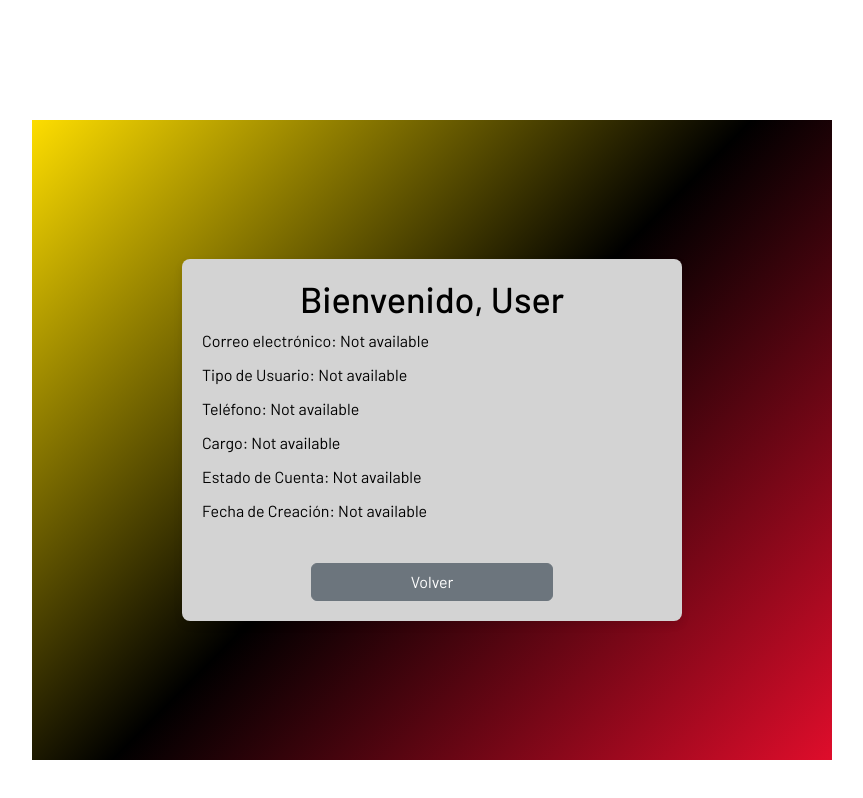
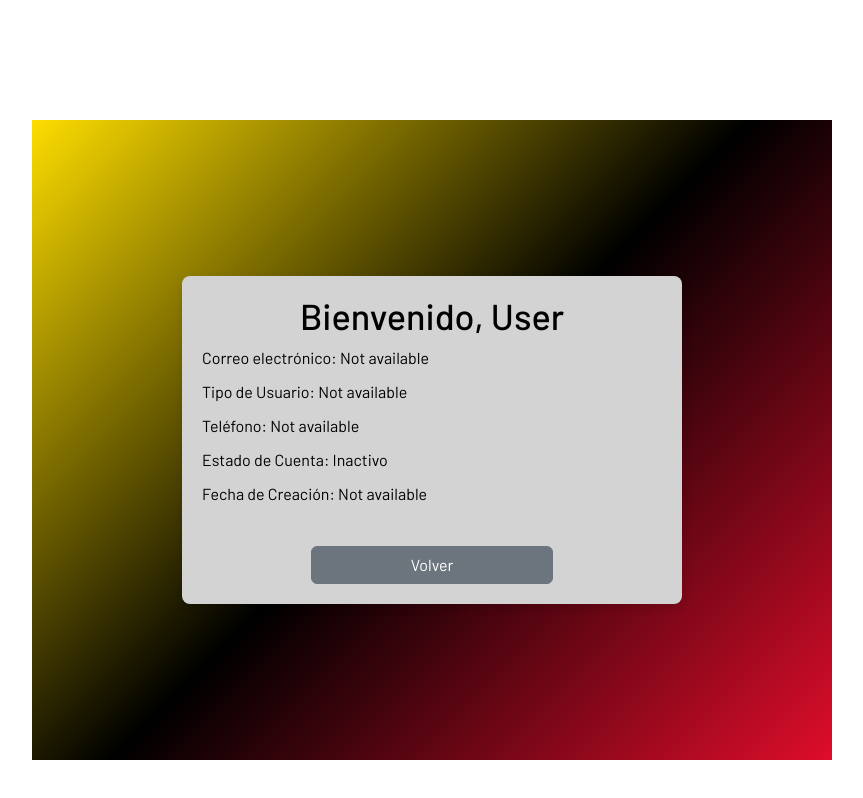
Before and after one commit to F7MH2R/grupo1GestorTickets, a React (Vite) app in the folder grupo1gestortickets.client/: page /dashboard in a window 1280 px wide. Shown: the whole page, without its empty margins (208-1071 px from the left). Built offline with nearby package versions, Linux system fonts and the light colour scheme; sample sign-in values are in the browser's storage; a web font is replaced by a local one; what chartjs-plugin-datalabels would draw is missing.

Commit message:
Update Dashboard.jsx

```diff
--- a/grupo1gestortickets.client/src/Components/Dashboard/Dashboard.jsx
+++ b/grupo1gestortickets.client/src/Components/Dashboard/Dashboard.jsx
@@ -1,40 +1,98 @@
-import React, { useEffect, useState } from 'react';
-import { Container, Row} from 'react-bootstrap';
-import { useNavigate } from 'react-router-dom';
-import { Button } from 'react-bootstrap';
-import './Dashboard.css';
+import React, { useEffect, useState } from "react";
+import { Container, Row } from "react-bootstrap";
+import { useNavigate } from "react-router-dom";
+import { Button } from "react-bootstrap";
+import "./Dashboard.css";
+import withLoader from "../Load/withLoader ";
 
 const Dashboard = () => {
   const [user, setUser] = useState(null);
   const navigate = useNavigate();
 
   useEffect(() => {
-        const storedUser = localStorage.getItem('user');
+    const storedUser = localStorage.getItem("user");
     if (storedUser) {
       setUser(JSON.parse(storedUser));
     }
   }, []);
 
   if (!user) {
-        return <p>Loading...</p>;
+    return (
+      <div>
+        <withLoader />
+      </div>
+    );
   }
 
   const handleBack = () => {
     navigate(-1);
   };
 
+  const getUserType = (type) => {
+    switch (type) {
+      case 1:
+        return "Admin";
+      case 2:
+        return "Empleado";
+      case 3:
+        return "Cliente";
+      default:
+        return "Not available";
+    }
+  };
+
+  const getAccountStatus = (status) => {
+    return status === 1 ? "Activo" : "Inactivo";
+  };
+
+  const getCargoTitle = (cargo) => {
+    switch (cargo) {
+      case 1:
+        return "Base de Datos";
+      case 2:
+        return "Redes";
+      case 3:
+        return "Mantenimiento";
+      case 4:
+        return "Ciberseguridad";
+      case 5:
+        return "Desarrollo de Software";
+      default:
+        return "Not available";
+    }
+  };
+
   return (
     <div className="dashboard-container-uno">
       <Container className="dashboard-container-dos">
         <Row className="dashboard-content">
-                    <h1 className="dashboard-title">Bienvenido, {user.nombre || 'User'}</h1>
+          <h1 className="dashboard-title">
+            Bienvenido, {user.nombre || "User"}
+          </h1>
           <div className="user-details">
-                        <p className="user-detail">Correo electr&oacute;nico: {user.correo || 'Not available'}</p>
-                        <p className="user-detail">Tipo de Usuario: {user.tipo_usuario || 'Not available'}</p>
-                        <p className="user-detail">Tel&eacute;fono: {user.telefono || 'Not available'}</p>
-                        <p className="user-detail">Cargo: {user.cargo || 'Not available'}</p>
-                        <p className="user-detail">Estado de Cuenta: {user.estado_cuenta || 'Not available'}</p>
-                        <p className="user-detail">Fecha de Creaci&oacute;n: {user.fechaCreacion ? new Date(user.fechaCreacion).toLocaleDateString() : 'Not available'}</p>
+            <p className="user-detail">
+              Correo electr&oacute;nico: {user.correo || "Not available"}
+            </p>
+            <p className="user-detail">
+              Tipo de Usuario: {getUserType(user.tipo_usuario)}
+            </p>
+            <p className="user-detail">
+              Tel&eacute;fono: {user.telefono || "Not available"}
+            </p>
+            {user.tipo_usuario === 2 && (
+              <p className="user-detail">
+                Cargo: {getCargoTitle(user.cargo) || "Not available"}
+              </p>
+            )}
+            <p className="user-detail">
+              Estado de Cuenta: {getAccountStatus(user.estado_cuenta)}
+            </p>
+            <p className="user-detail">
+              Fecha de Creaci&oacute;n:{" "}
+              {user.fechaCreacion
+                ? new Date(user.fechaCreacion).toLocaleDateString()
+                : "Not available"}
+            </p>
           </div>
           <Button variant="secondary" onClick={handleBack} className="back-btn">
             Volver
@@ -45,4 +103,4 @@ const Dashboard = () => {
   );
 };
 
-export default Dashboard;
+export default withLoader(Dashboard);
```
Lines whose indentation alone changed are shown as unchanged.
